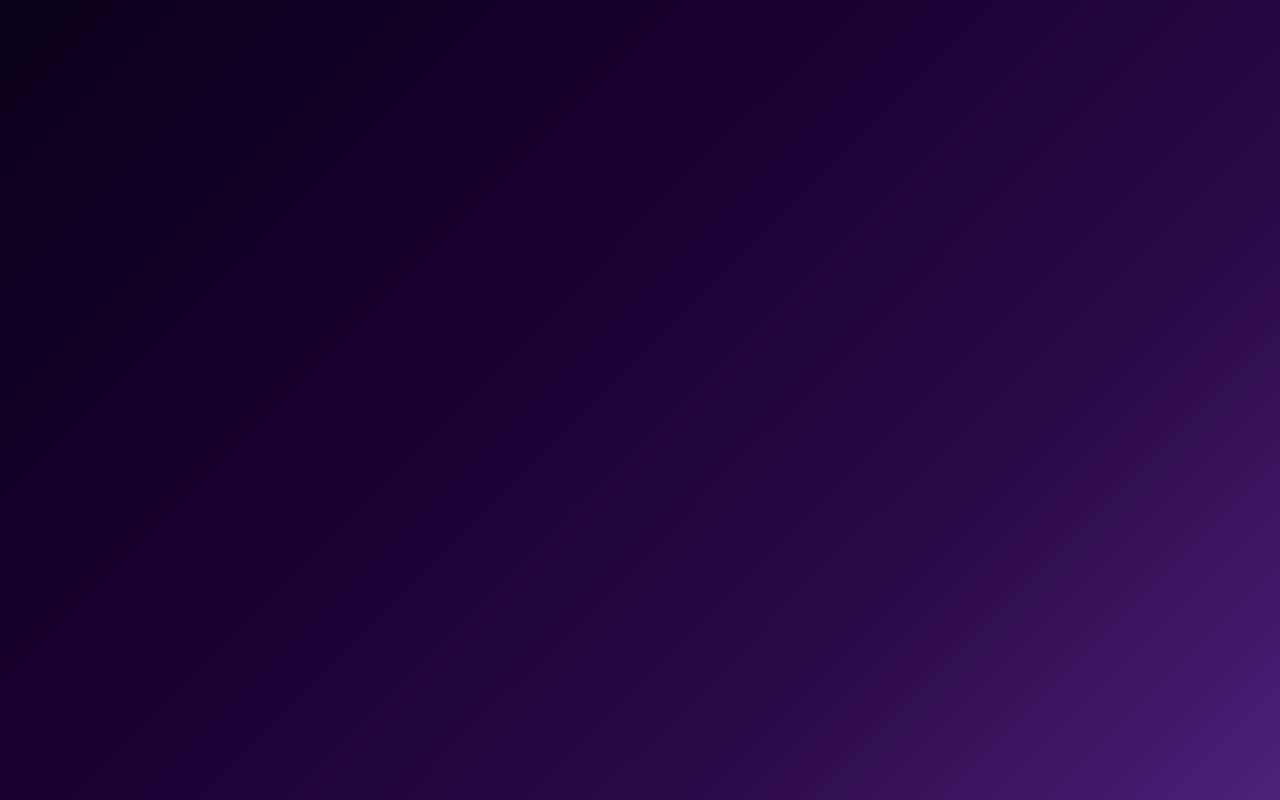
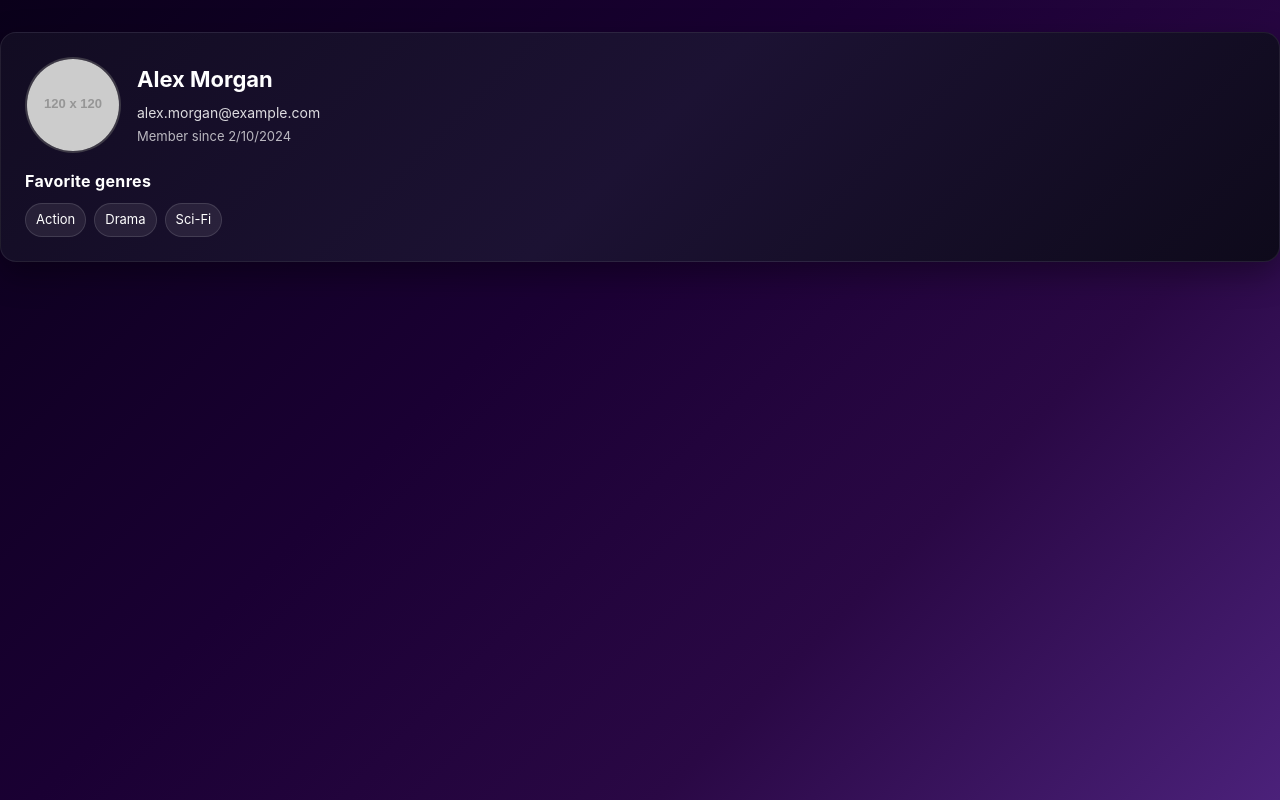
Before and after one commit to Tallinna-Polutehnikum/TA23B-B3-projekt, a React (Vite) app in the folder main-site/: page /profile in a window 1280 px wide. Before the commit this address had no page. Built offline with nearby package versions, Linux system fonts and the light colour scheme.

Commit message:
Making mock user profile, improving all movies search bar

```diff
--- a/main-site/src/App.jsx
+++ b/main-site/src/App.jsx
@@ -12,12 +12,14 @@ import ComingSoon from "./components/ComingSoon";
 import Footer from "./components/Footer";
 import SearchBar from "./components/SearchBar";
 import AdminDashboard from "./components/AdminDashboard";
+import Profile from "./components/Profile";
 
 function App() {
   const location = useLocation();
   const isShowtime = location.pathname === "/showtime";
   const isMovies = location.pathname === "/movies";
   const isAdmin = location.pathname === "/admin";
+  const isProfile = location.pathname === "/profile";
 
   const [cart, setCart] = useState([]);
   const [showCart, setShowCart] = useState(false);
@@ -146,6 +148,12 @@ function App() {
         <AllMovies />
       </main>
     );
+  } else if (isProfile) {
+    content = (
+      <main className="site-container main-content">
+        <Profile />
+      </main>
+    );
   } else {
     content = (
       <main className="site-container main-content">
@@ -232,7 +240,13 @@ function App() {
                   </span>
                 )}
               </div>
-              <div className="icon-user" title="Account" />
+              <Link
+                to="/profile"
+                className="icon-user"
+                title="User profile"
+                aria-label="Go to profile"
+                style={{ display: 'inline-flex' }}
+              />
             </div>
           </div>
         </header>
--- /dev/null
+++ b/main-site/src/components/Profile.css
@@ -0,0 +1,80 @@
+.profile {
+  padding: 32px 0;
+}
+
+.profile-card {
+  background: linear-gradient(135deg, #120c22 0%, #1c1233 50%, #0e0a1b 100%);
+  border: 1px solid rgba(255, 255, 255, 0.08);
+  border-radius: 16px;
+  padding: 24px;
+  color: #fff;
+  box-shadow: 0 12px 32px rgba(0, 0, 0, 0.35);
+}
+
+.profile-header {
+  display: flex;
+  gap: 16px;
+  align-items: center;
+  margin-bottom: 16px;
+}
+
+.profile-avatar {
+  width: 96px;
+  height: 96px;
+  border-radius: 50%;
+  object-fit: cover;
+  border: 2px solid rgba(255, 255, 255, 0.2);
+  background: #0d0818;
+}
+
+.profile-name {
+  margin: 0 0 6px;
+  font-size: 22px;
+}
+
+.profile-email {
+  margin: 0;
+  opacity: 0.85;
+  font-size: 14px;
+}
+
+.profile-meta {
+  margin: 4px 0 0;
+  opacity: 0.7;
+  font-size: 13px;
+}
+
+.profile-body h3 {
+  margin: 0 0 10px;
+  font-size: 16px;
+  letter-spacing: 0.02em;
+}
+
+.profile-tags {
+  display: flex;
+  gap: 8px;
+  flex-wrap: wrap;
+}
+
+.profile-tag {
+  padding: 6px 10px;
+  background: rgba(255, 255, 255, 0.08);
+  border: 1px solid rgba(255, 255, 255, 0.12);
+  border-radius: 999px;
+  font-size: 13px;
+}
+
+@media (max-width: 600px) {
+  .profile-card {
+    padding: 18px;
+  }
+
+  .profile-header {
+    align-items: flex-start;
+  }
+
+  .profile-avatar {
+    width: 76px;
+    height: 76px;
+  }
+}
--- /dev/null
+++ b/main-site/src/components/Profile.jsx
@@ -0,0 +1,36 @@
+import './Profile.css';
+
+const mockUser = {
+  name: 'Alex Morgan',
+  email: 'alex.morgan@example.com',
+  memberSince: '2024-02-10',
+  avatar: 'https://via.placeholder.com/120?text=User',
+  favoriteGenres: ['Action', 'Drama', 'Sci-Fi'],
+};
+
+export default function Profile() {
+  const { name, email, memberSince, avatar, favoriteGenres } = mockUser;
+
+  return (
+    <section className="profile">
+      <div className="profile-card">
+        <div className="profile-header">
+          <img className="profile-avatar" src={avatar} alt={`${name} avatar`} />
+          <div>
+            <h2 className="profile-name">{name}</h2>
+            <p className="profile-email">{email}</p>
+            <p className="profile-meta">Member since {new Date(memberSince).toLocaleDateString()}</p>
+          </div>
+        </div>
+        <div className="profile-body">
+          <h3>Favorite genres</h3>
+          <div className="profile-tags">
+            {favoriteGenres.map((genre) => (
+              <span key={genre} className="profile-tag">{genre}</span>
+            ))}
+          </div>
+        </div>
+      </div>
+    </section>
+  );
+}
--- a/main-site/src/main.jsx
+++ b/main-site/src/main.jsx
@@ -4,6 +4,7 @@ import { BrowserRouter, Routes, Route } from 'react-router-dom';
 import './index.css';
 import App from './App.jsx';
 import MovieDetails from './components/MovieDetails.jsx';
+import Profile from './components/Profile.jsx';
 
 createRoot(document.getElementById('root')).render(
   <StrictMode>
@@ -13,6 +14,7 @@ createRoot(document.getElementById('root')).render(
         <Route path="/showtime" element={<App />} />
           <Route path="/movies" element={<App />} />
         <Route path="/admin" element={<App />} />
+        <Route path="/profile" element={<Profile />} />
         <Route path="/movie/:id" element={<MovieDetails />} />
       </Routes>
     </BrowserRouter>
```
Also changed, not shown: main-site/src/components/AllMovies.css (+31 -5 lines).
